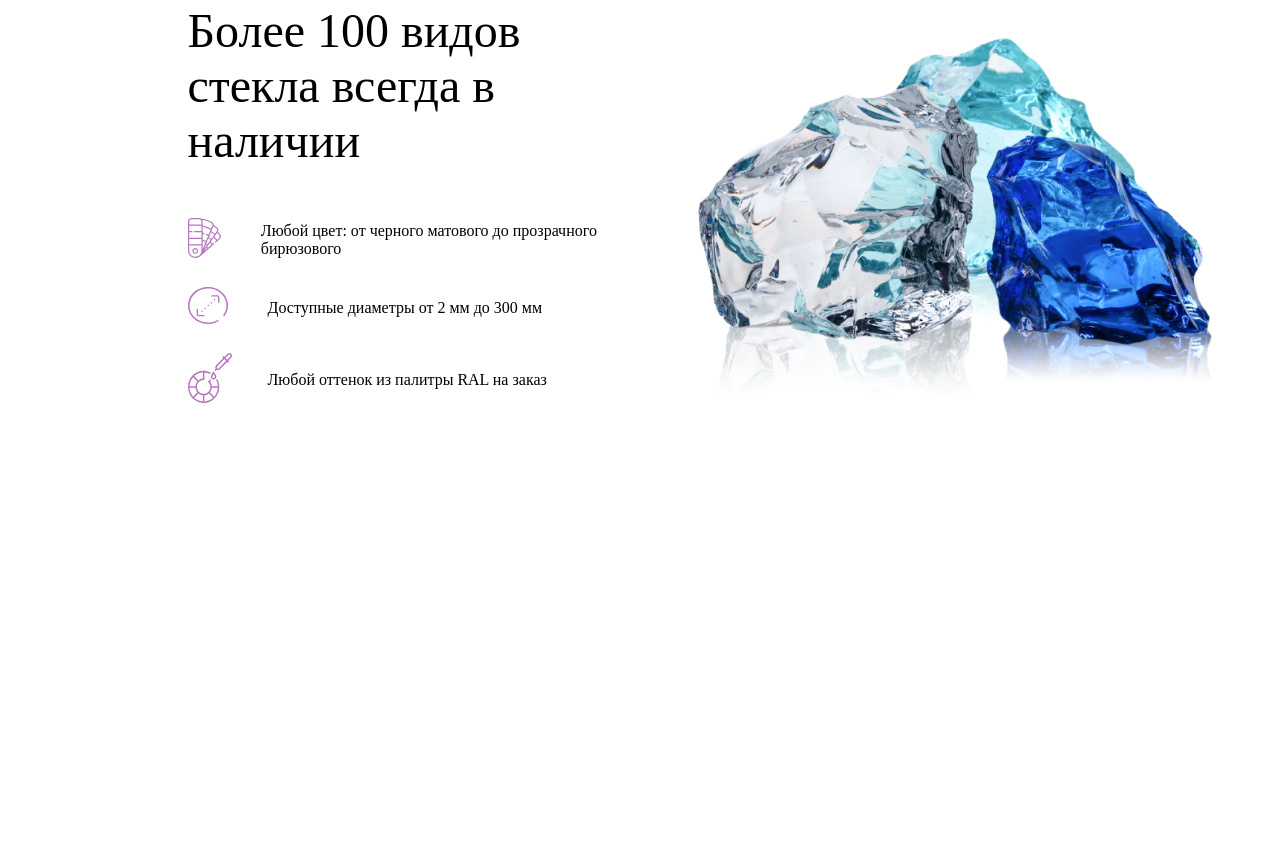
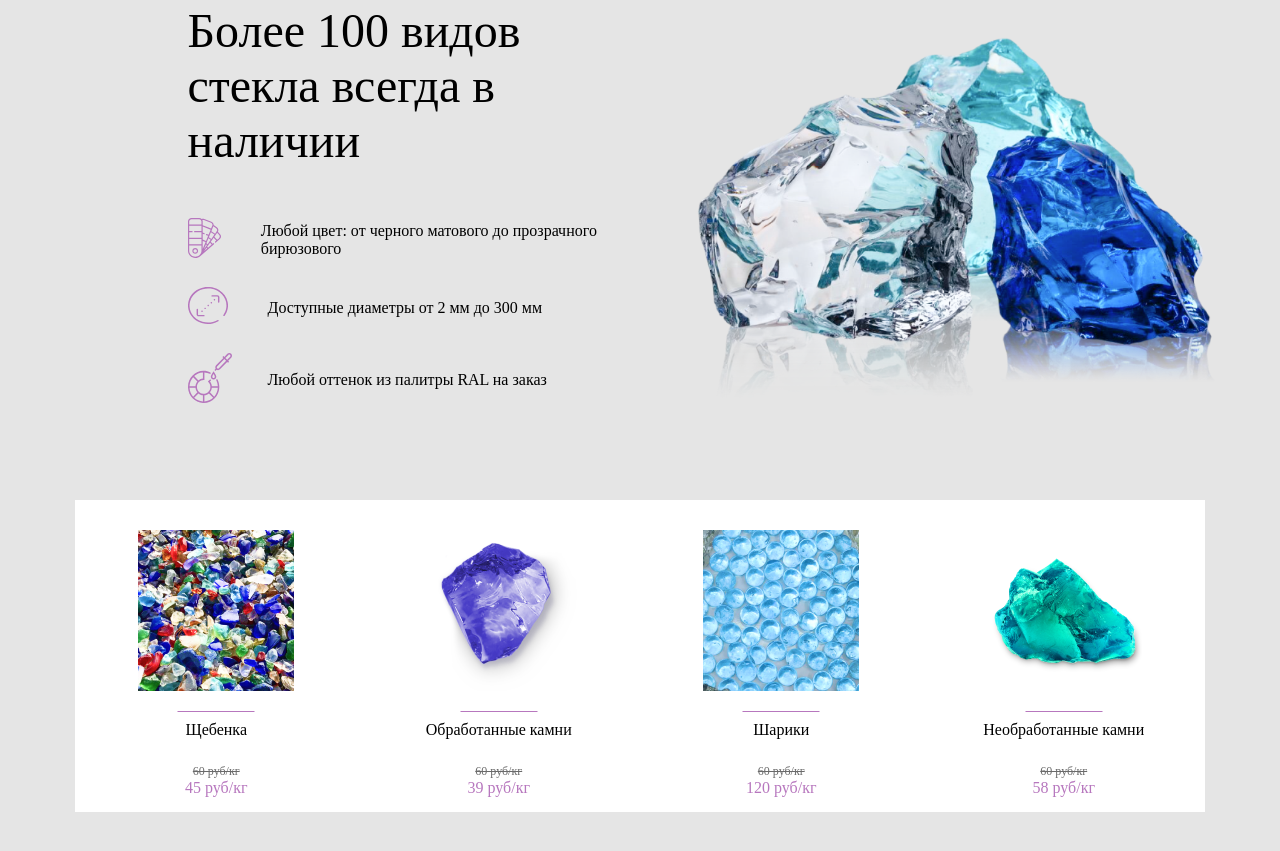
Before and after one commit to BunyodAbdullayevich/diamond.uz, a plain HTML site: page index.html in a window 1280 px wide. Shown: the part 1679-2530 px from the top of the page. Before the commit the page ends 2183 px from the top, so only its background shows below. Drawn offline with Linux system fonts and the light colour scheme; a web font is replaced by a local one.

Commit message:
Product section 90% done

```diff
--- a/index.html
+++ b/index.html
@@ -292,5 +292,44 @@
         </div>
       </div>
     </section>
+
+    <section>
+      <div class="container">
+        <div class="products">
+          <div class="products-item">
+            <div class="products-img">
+              <img src="images/diamond1.png" alt="" />
+            </div>
+            <h5 class="products-title">Щебенка</h5>
+            <div class="products-sale">60 руб/кг</div>
+            <div class="products-price">45 руб/кг</div>
+          </div>
+          <div class="products-item">
+            <div class="products-img">
+              <img src="images/diamond2.png" alt="" />
+            </div>
+            <h5 class="products-title">Обработанные камни</h5>
+            <div class="products-sale">60 руб/кг</div>
+            <div class="products-price">39 руб/кг</div>
+          </div>
+          <div class="products-item">
+            <div class="products-img">
+              <img src="images/diamond3.png" alt="" />
+            </div>
+            <h5 class="products-title">Шарики</h5>
+            <div class="products-sale">60 руб/кг</div>
+            <div class="products-price">120 руб/кг</div>
+          </div>
+          <div class="products-item">
+            <div class="products-img">
+              <img src="images/diamond4.png" alt="" />
+            </div>
+            <h5 class="products-title">Необработанные камни</h5>
+            <div class="products-sale">60 руб/кг</div>
+            <div class="products-price">58 руб/кг</div>
+          </div>
+        </div>
+      </div>
+    </section>
   </body>
 </html>
--- a/sass/files/_mixins.scss
+++ b/sass/files/_mixins.scss
@@ -3,6 +3,9 @@
   padding: 0;
   box-sizing: border-box;
   list-style: none;
+}
+body {
+  background-color: #e5e5e5;
 }
 a {
   text-decoration: none;
@@ -66,6 +69,8 @@ select:focus {
   display: flex;
   align-items: center;
   justify-content: center;
+  letter-spacing: 0.2em;
+  text-transform: uppercase;
   &:hover {
     background: linear-gradient(265.97deg, #b777be -30%, #88488f 80%);
     color: #fff;
--- a/sass/main.scss
+++ b/sass/main.scss
@@ -5,11 +5,14 @@
 @import 'files/media';
 
 //=========================Header
+header {
+  background-color: #fff;
+}
 .header {
   width: 85%;
   margin-left: auto;
   margin-right: auto;
-  margin-bottom: 13px;
+  padding-bottom: 13px;
   &-nav-link {
     @include fontAll(13px, 400, 'Montserrat');
     text-transform: uppercase;
@@ -199,3 +202,55 @@
     align-items: center;
   }
 }
+
+.products {
+  width: 100%;
+  display: flex;
+  justify-content: space-between;
+  margin-bottom: 50px;
+  &-price {
+    @include fontAll(16px, 400, 'Montserrat');
+    color: $main-col;
+  }
+  &-sale {
+    @include fontAll(12px, 400, 'Montserrat');
+    color: $gray-col;
+    text-decoration: line-through;
+    margin-top: 25px;
+  }
+  &-title {
+    @include fontAll(16px, 400, 'Montserrat');
+    color: $black-col;
+    margin-top: 30px;
+    position: relative;
+    &::after {
+      content: '';
+      width: 77px;
+      height: 1px;
+      background-color: $main-col;
+      position: absolute;
+      top: -10px;
+      left: 50%;
+      transform: translateX(-50%);
+    }
+  }
+  &-img {
+    @include fixImg(156px, 161px, false);
+    margin: 0 auto;
+  }
+  &-item {
+    width: 25%;
+    background-color: #fff;
+    text-align: center;
+    padding-top: 30px;
+    padding-bottom: 15px;
+    padding-left: 15px;
+    padding-right: 15px;
+    @extend %transition;
+    cursor: pointer;
+    &:hover {
+      z-index: 2;
+      box-shadow: 7px 5px 40px rgba(0, 0, 0, 0.3);
+    }
+  }
+}
```
Also changed, not shown: css/main.css, images/diamond1.png (added), images/diamond2.png (added), images/diamond3.png (added), images/diamond4.png (added), 1 other file.
